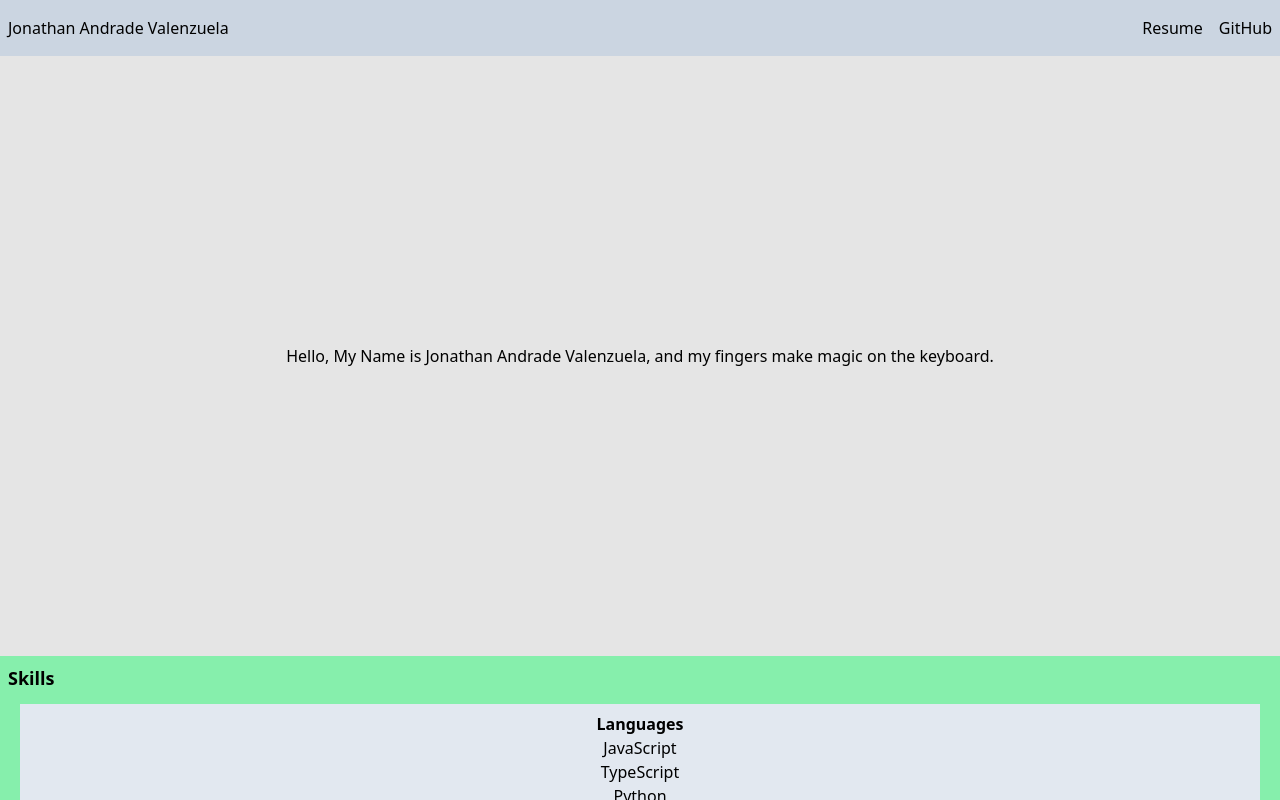
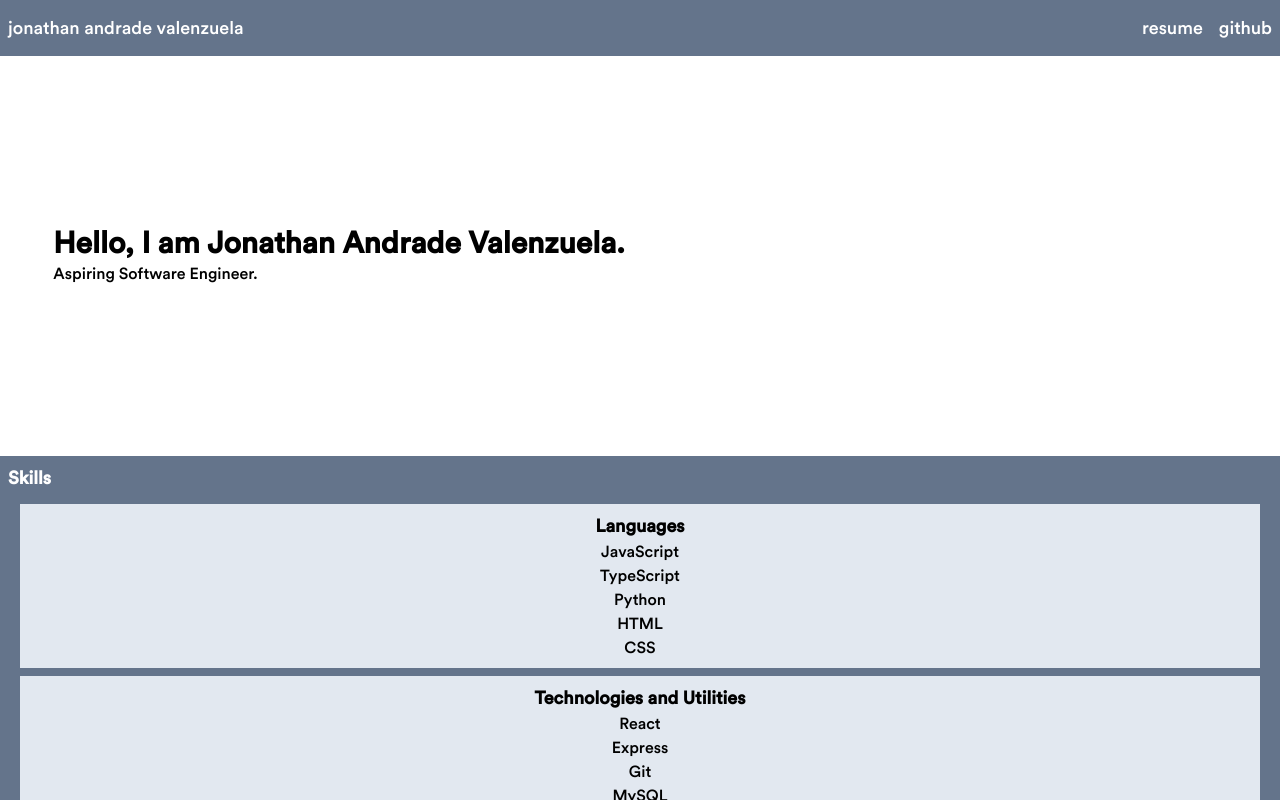
Before and after one commit to jmv1006/portfolio, a React (Vite) app: page / in a window 1280 px wide. Built offline with nearby package versions, Linux system fonts and the light colour scheme.

Commit message:
starting work on colors

```diff
--- a/src/components/contact.tsx
+++ b/src/components/contact.tsx
@@ -1,6 +1,6 @@
 const Contact = () => {
     return (
-        <div className="w-full h-1/4 p-2 flex flex-col items-center justify-start bg-purple-300">
+        <div className="w-full h-1/4 p-2 flex flex-col items-center justify-start bg-slate-400">
             <div className="w-full text-lg font-bold flex items-center justify-start">Contact</div>
             Contact info will go here
         </div>
--- a/src/components/header.tsx
+++ b/src/components/header.tsx
@@ -19,12 +19,12 @@ const Header = () => {
     };
 
     return (
-        <div className="w-full h-14 p-2 sticky top-0 flex items-center justify-between bg-slate-300">
-            Jonathan Andrade Valenzuela
+        <div className="w-full h-14 p-2 sticky top-0 flex items-center justify-between text-white text-lg bg-slate-500">
+            jonathan andrade valenzuela
             {matches &&
                 <div className="flex gap-4">
-                    <div className="hover:underline cursor-pointer">Resume</div>
-                    <div className="hover:underline cursor-pointer">GitHub</div>
+                    <div className="hover:underline cursor-pointer">resume</div>
+                    <div className="hover:underline cursor-pointer">github</div>
                 </div>
             }
             {!matches && <button onClick={toggleNav}>TTT</button>}
--- a/src/components/introduction.tsx
+++ b/src/components/introduction.tsx
@@ -1,7 +1,14 @@
 const Introduction = () => {
     return (
-        <div className="w-full h-3/4 flex items-center justify-center bg-neutral-200">
-            Hello, My Name is Jonathan Andrade Valenzuela, and my fingers make magic on the keyboard.
+        <div className="w-full h-3/6 flex flex-col items-center justify-center bg-white">
+            <div className="w-11/12">
+                <div className="font-extrabold text-3xl">
+                    Hello, I am Jonathan Andrade Valenzuela.
+                </div>
+                <div>
+                    Aspiring Software Engineer.
+                </div>
+            </div>
         </div>
     )
 }
--- a/src/components/projects/individual-project.tsx
+++ b/src/components/projects/individual-project.tsx
@@ -5,7 +5,7 @@ type ProjectProps = {
 }
 const Project = ({ project }: ProjectProps) => {
     return (
-        <div className="w-full h-56 p-2 bg-white">
+        <div className="w-full h-56 p-2 bg-slate-300">
             {project.name}
             <div>{project.description}</div>
         </div>
--- a/src/components/projects/projects.tsx
+++ b/src/components/projects/projects.tsx
@@ -9,8 +9,8 @@ const Projects = () => {
     );
 
     return (
-        <div className="w-full p-2 bg-blue-200">
-            <div className="text-lg font-bold">Projects</div>
+        <div className="w-full p-2 bg-white">
+            <div className="text-lg font-extrabold">Projects</div>
             <div id="projectsContainer" className="w-full flex flex-col justify-around gap-2 p-2">
                 {mappedProjects}
             </div>
--- a/src/components/skills.tsx
+++ b/src/components/skills.tsx
@@ -11,11 +11,11 @@ const Skills = () => {
     );
 
     return (
-        <div className="w-full p-2 flex flex-col items-start bg-green-300">
-            <div className="text-lg font-bold">Skills</div>
+        <div className="w-full p-2 flex flex-col items-start bg-slate-500">
+            <div className="text-lg font-bold text-white">Skills</div>
             <div className="w-full flex flex-col gap-2 p-3 items-center justify-around">
                 <div className="w-full p-2 flex flex-col justify-start items-center bg-slate-200">
-                    <strong>Languages</strong>
+                    <div className="text-lg font-extrabold">Languages</div>
                     <div className="w-full flex items-start justify-center">
                         <ul className="flex flex-col items-center">
                             {mappedLanguages}
@@ -23,7 +23,7 @@ const Skills = () => {
                     </div>
                 </div>
                 <div className="w-full p-2 flex flex-col justify-start items-center bg-slate-200">
-                    <strong>Technologies/Utilities</strong>
+                    <div className="text-lg font-extrabold">Technologies and Utilities</div>
                     <div className="w-full flex items-start justify-center">
                         <ul className="flex flex-col items-center">
                             {mappedTechnologies}
--- a/src/index.css
+++ b/src/index.css
@@ -1,3 +1,15 @@
+@import url('https://fonts.googleapis.com/css2?family=Source+Sans+Pro&display=swap');
 @tailwind base;
 @tailwind components;
 @tailwind utilities;
+
+@font-face {
+    font-family: 'Circular Std';
+    src: local("CircularStd"),
+    url("./font/CircularStd.ttf") format("truetype")
+}
+@layer base {
+    html {
+        font-family: Circular Std, sans-serif
+    }
+}
```
Also changed, not shown: tailwind.config.cjs (+2 -5 lines), src/font/CircularStd.ttf (added).
